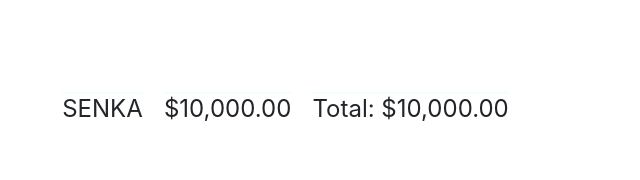
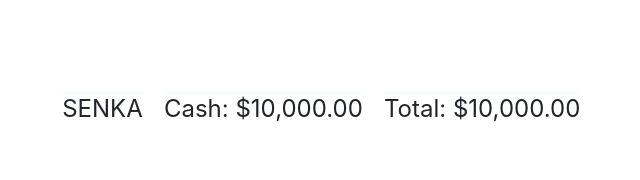
Before and after one commit to senkaPro/cs50-problem-sets, a Flask app: page / in a window 1280 px wide. Shown: the part 76-256 px from the top of the page, without its empty margins (122-762 px from the left). Run offline with Flask 2, Linux system fonts and the light colour scheme; a user stored in the database is signed in; some libraries are stand-ins or nearby versions.

Commit message:
automated commit by check50 [check50=True]

```diff
--- a/templates/index.html
+++ b/templates/index.html
@@ -8,7 +8,7 @@
 <div class="container table">
     <ul class="list-inline info">
       <li class="list-inline-item overlined">{{ user.username | upper }}</li>
-      <li class="list-inline-item overlined">{{ user.cash | usd }}</li>
+      <li class="list-inline-item overlined">Cash: {{ user.cash | usd }}</li>
       <li class="list-inline-item overlined">Total: {{total | usd}} </li>
     </ul>
 
```
